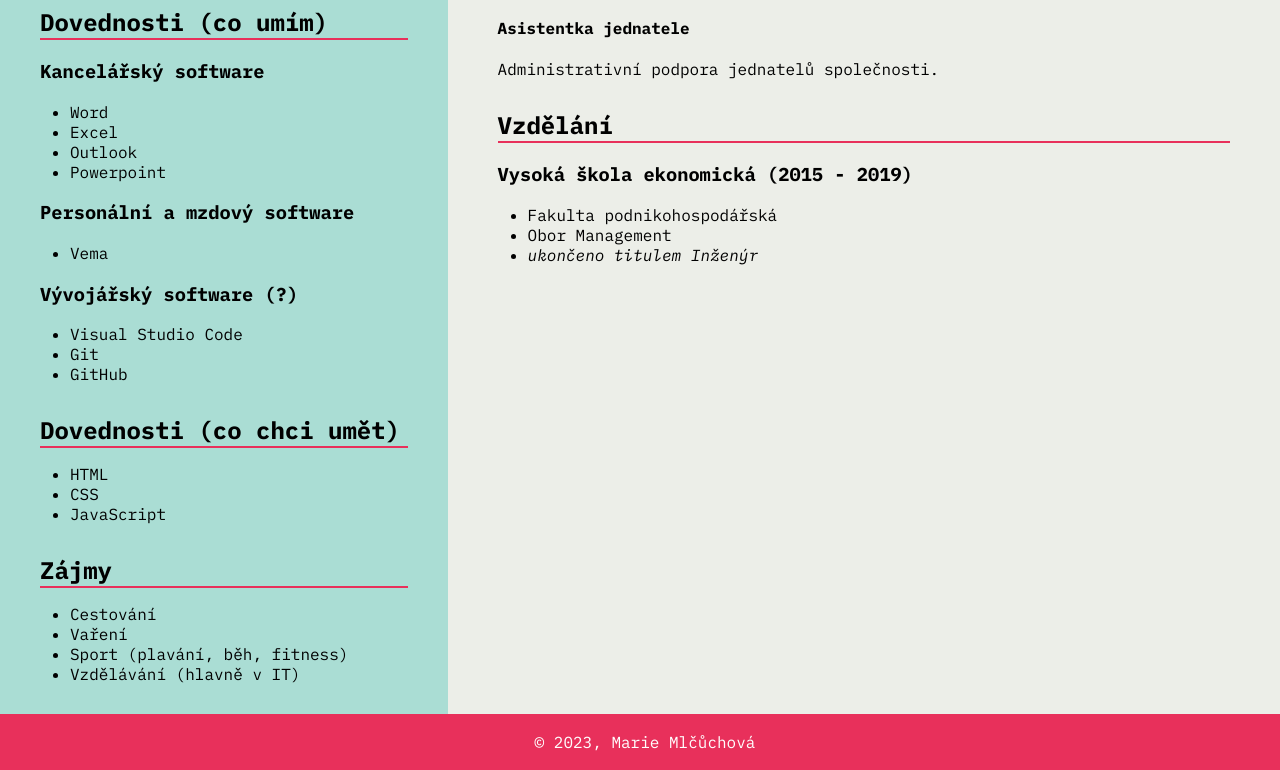
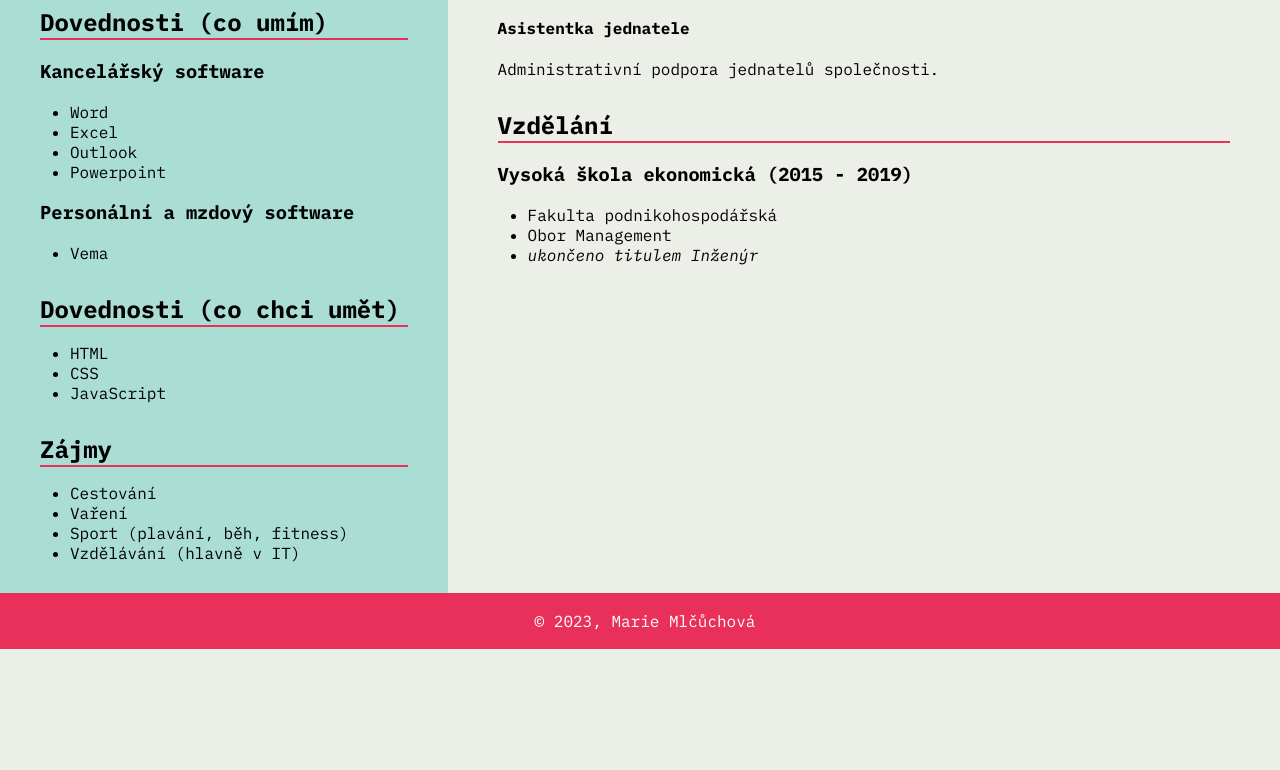
Before and after one commit to MarieMlcuchova/zivotopis, a plain HTML site: page index.html in a window 1280 px wide. Shown: the part 663-1433 px from the top of the page. After the commit the page ends 1312 px from the top, so only its background shows below. Drawn offline with Linux system fonts and the light colour scheme.

Commit message:
Final version

```diff
--- a/index.html
+++ b/index.html
@@ -54,12 +54,6 @@
             <h3>Personální a mzdový software</h3>
                 <ul>
                     <li>Vema</li>
-                </ul>
-            <h3>Vývojářský software (?)</h3>
-                <ul>
-                    <li>Visual Studio Code</li>
-                    <li>Git</li>
-                    <li>GitHub</li>
                 </ul>
     </section>
     <section class="dovednosti">
```
